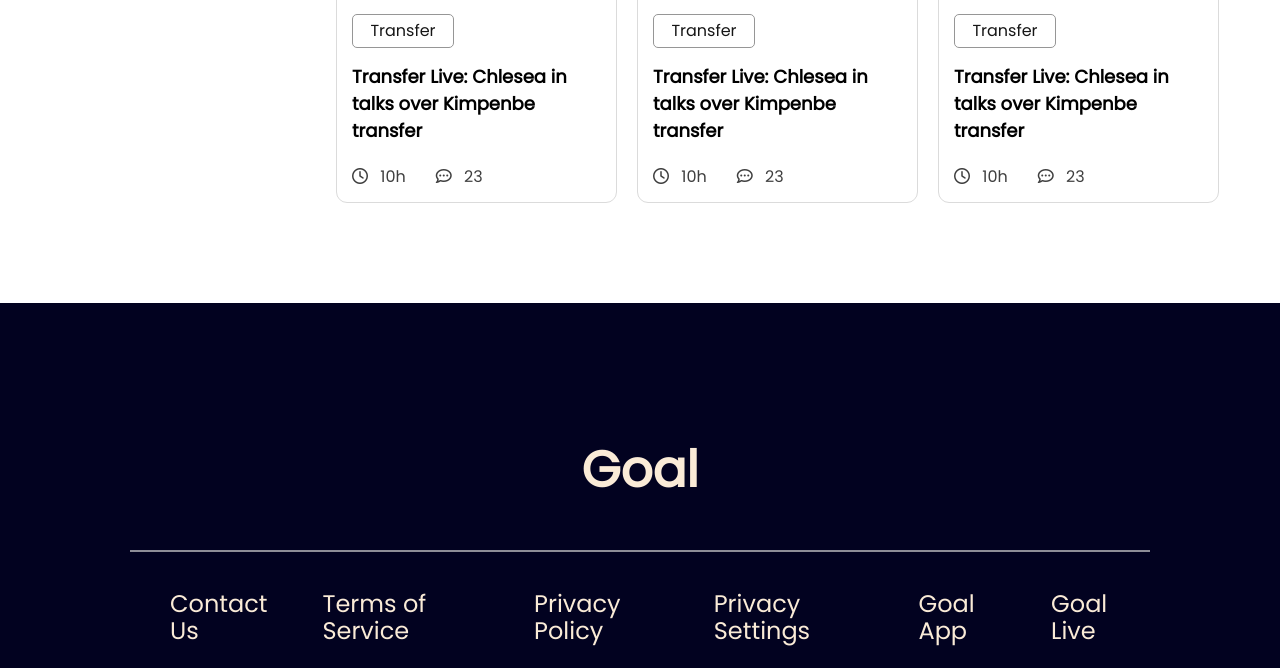
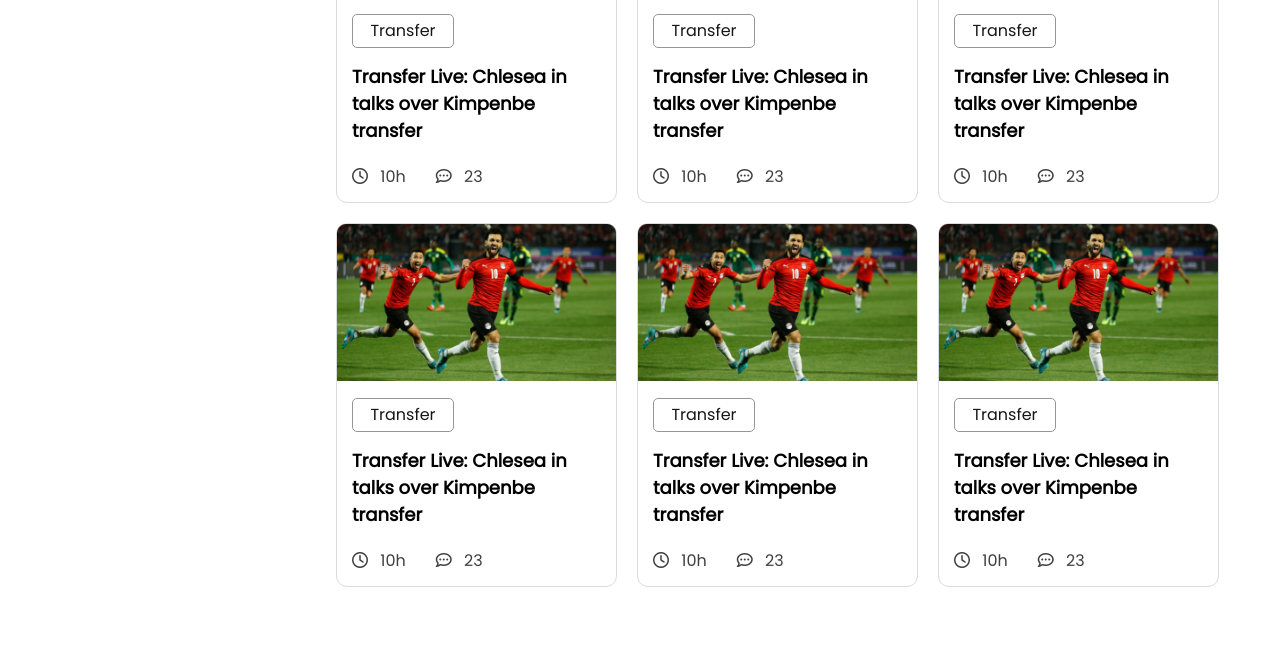
Before and after one commit to ZihanHasan/world-cup-project, a plain HTML site: page index.html in a window 1280 px wide. Shown: the part 1253-1921 px from the top of the page. Drawn offline with Linux system fonts and the light colour scheme; a web font is replaced by a local one.

Commit message:
second update

```diff
--- a/index.html
+++ b/index.html
@@ -165,6 +165,67 @@
               </div>
             </div>
           </article>
+
+          <article class="blog">
+            <img src="assets/Blog Image.png" alt="" />
+            <div class="blog-info">
+              <div class="blog-btn">
+                <a href="#">Transfer</a>
+              </div>
+              <h4>Transfer Live: Chlesea in talks over Kimpenbe transfer</h4>
+              <div class="blog-component">
+                <div class="duration">
+                  <i class="far fa-clock"></i>
+                  <span>10h</span>
+                </div>
+                <div class="comment">
+                  <i class="fa-regular fa-comment-dots"></i>
+                  <span>23</span>
+                </div>
+              </div>
+            </div>
+          </article>
+
+          <article class="blog">
+            <img src="assets/Blog Image.png" alt="" />
+            <div class="blog-info">
+              <div class="blog-btn">
+                <a href="#">Transfer</a>
+              </div>
+              <h4>Transfer Live: Chlesea in talks over Kimpenbe transfer</h4>
+              <div class="blog-component">
+                <div class="duration">
+                  <i class="far fa-clock"></i>
+                  <span>10h</span>
+                </div>
+                <div class="comment">
+                  <i class="fa-regular fa-comment-dots"></i>
+                  <span>23</span>
+                </div>
+              </div>
+            </div>
+          </article>
+
+          <article class="blog">
+            <img src="assets/Blog Image.png" alt="" />
+            <div class="blog-info">
+              <div class="blog-btn">
+                <a href="#">Transfer</a>
+              </div>
+              <h4>Transfer Live: Chlesea in talks over Kimpenbe transfer</h4>
+              <div class="blog-component">
+                <div class="duration">
+                  <i class="far fa-clock"></i>
+                  <span>10h</span>
+                </div>
+                <div class="comment">
+                  <i class="fa-regular fa-comment-dots"></i>
+                  <span>23</span>
+                </div>
+              </div>
+            </div>
+          </article>
+
         </div>
         <div class="view-all-btn">
           <a href="">View All</a>
--- a/style.css
+++ b/style.css
@@ -58,35 +58,12 @@ main {
     color: rgb(3, 3, 75);
 }
 
-/* .banner-img2 img {
-    width: 468px;
-} */
+
 
 .banner-img img {
     width: 529px;
 }
 
-/* .ball {
-    position: absolute;
-    width: 165px;
-    opacity: .84;
-    top: 150px;
-    left: 510px;
-}
-
-.ball {
-    animation: ball 1.5s linear infinite;
-}
-
-@keyframes ball {
-    0% {
-
-    transform: rotate(0deg);
-    }
-    100% {
-        transform: rotate(360deg);
-    }
-} */
 
 /* ----blog section style---- */
 .blog-container {
@@ -94,11 +71,6 @@ main {
     display: flex;
     gap: 20px;
 }
-/* .match-container {
-    margin: 100px 0 100px 0;
-    display: flex;
-    gap: 20px;
-} */
 
 .side-manu {
     width: 312px;
@@ -121,7 +93,7 @@ main {
 }
 .manu-btn a {
     font-size: 22px;
-    /* display: block; */
+    display: block;
     text-decoration: none;
     color: black;
     font-weight: 600;
@@ -274,67 +246,7 @@ footer ul:nth-child(4) li a {
     color: antiquewhite;
 }
 
-/* -------------------------------
-    style for match.html file
-   ------------------------------- */
 
-/* top banner style */
-/* .top-banner-match {
-    background: #084561;
-    display: flex;
-    justify-content: space-between;
-    align-items: center;
-    height: 550px;
-    border-radius: 30px;
-    padding: 20px 50px 0 50px;
-}
-
-.match-banner-btn {
-    background: #df083e;
-}
-
-.match-banner-btn:hover {
-    background: #d6063a;
-    box-shadow: 0px 2px 8px #79013d;
-}
-
-.ball2 {
-    position: absolute;
-    width: 100px;
-    left: 1145px;
-    top: 515px;
-}
-
-.ball2 {
-    animation: ball 1.5s linear infinite;
-} */
-
-/* -----Match style---- */
-
-
-/*------- matchs ------- */
-/* .match-manu-color{
-    background: #084561;
-}
-
-.match-active-btn {
-    background: #df083e;
-} */
-
-/* .matchs {
-   display: grid;
-   grid-template-columns: repeat(3, 1fr);
-    grid-column-gap: 20px;
-    grid-row-gap: 20px;
-} */
-
-/* .match {
-    width: 250px;
-    height: 150px;
-    border: 1px solid #dbdbdb;
-    border-radius: 11px;
-    padding: 30px 15px 30px 15px;
-} */
 
 .team {
     display: flex;
@@ -363,17 +275,17 @@ footer ul:nth-child(4) li a {
 }
 
 /* --------footer style -------- */
-.match-footer {
+/* .match-footer {
     background-color: rgb(2, 2, 32);
 }
 
 .match-footer ul:nth-child(4) li a {
     color: antiquewhite;
-}
+} */
 
 
 /*------------------------------------------
-   Responsive design for X-Small device(index.html)
+   Responsive design for X-Small device
 ------------------------------------------ */
 @media screen and (max-width:576px) {
     .top-banner {
@@ -461,7 +373,7 @@ footer ul:nth-child(4) li a {
 }
 
 /*------------------------------------------
-   Responsive design for Small device(index.html)
+   Responsive design for Small device
 ------------------------------------------ */
 @media screen and (min-width:577px) and (max-width: 768px) {
     .top-banner {
@@ -551,7 +463,7 @@ footer ul:nth-child(4) li a {
 
 
 /*------------------------------------------
-   Responsive design for Medium device(index.html)
+   Responsive design for Medium device
 ------------------------------------------ */
 @media screen and (min-width: 769px) and (max-width: 992px) {
     .top-banner {
```
